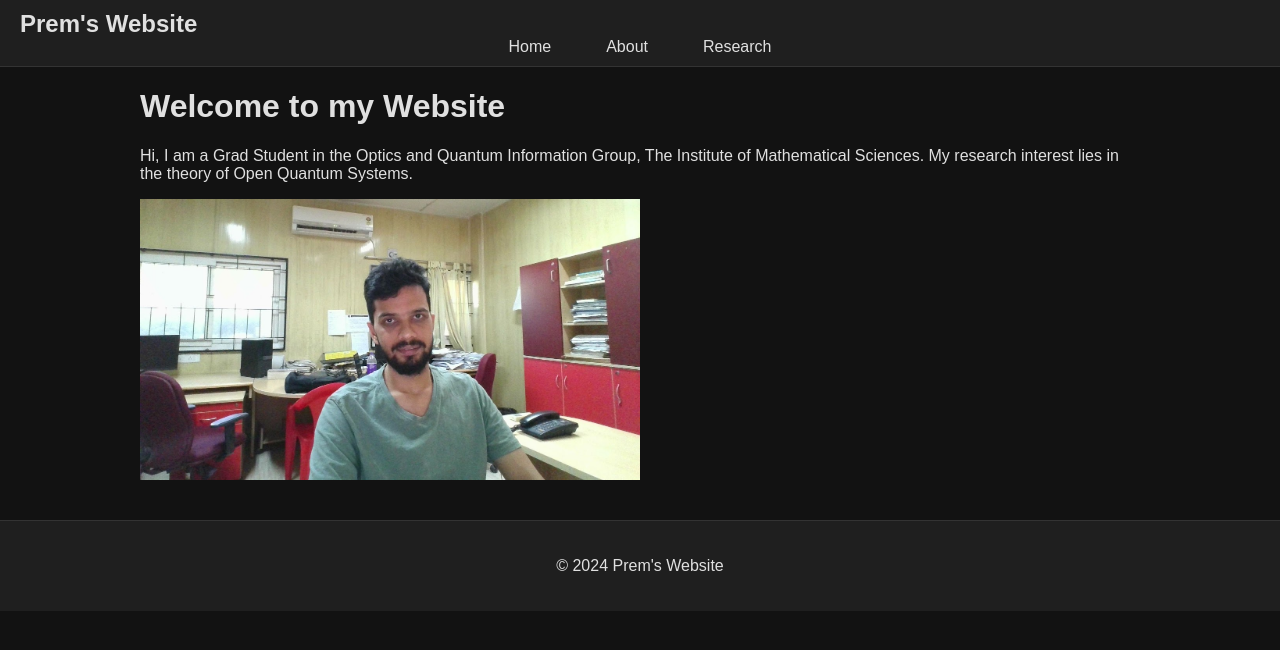
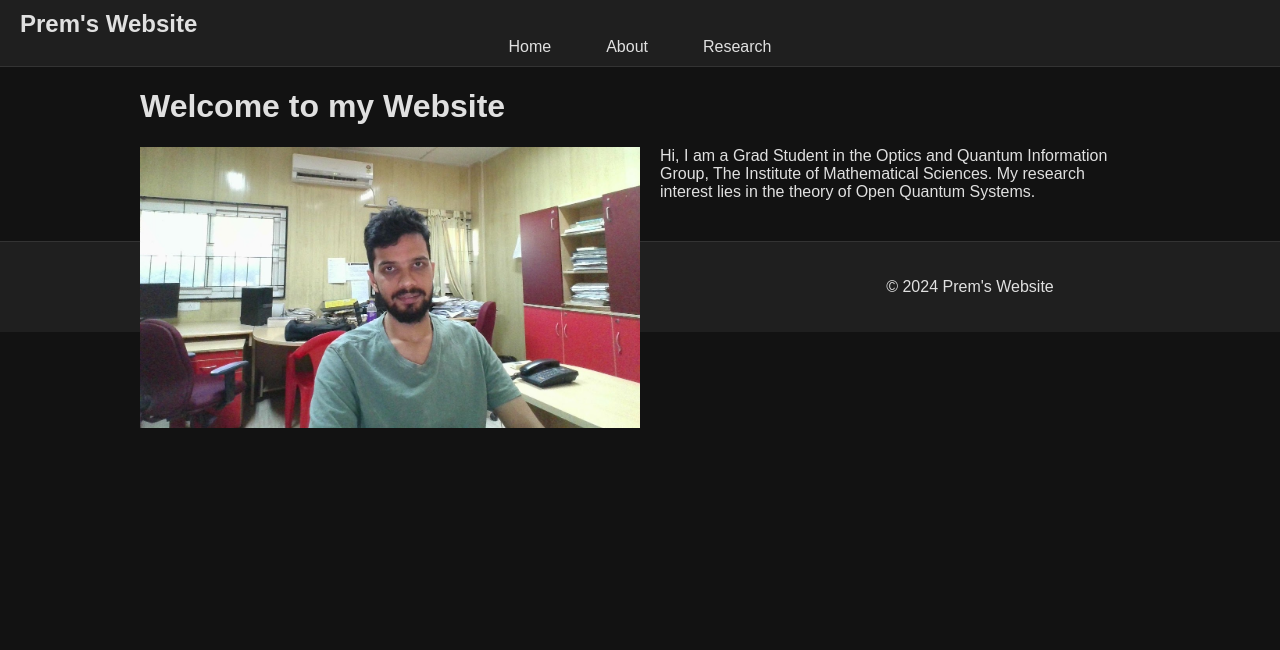
Before and after one commit to prem314/prem314.github.io, a Jekyll site: the page built from index.md, in a window 1280 px wide. Shown: the top 650 px of the page. Built offline with Jekyll 4.4.1, drawn with Linux system fonts in a browser that asks for light colours.

Commit message:
Update index.md

```diff
--- a/index.md
+++ b/index.md
@@ -5,8 +5,8 @@ title: Home
 
 # Welcome to my Website
 
+<div style="float: left; margin-right: 20px; width: 50%;">
+    <img src="{{ '/assets/images/my_picture.jpg' | relative_url }}" alt="My image" style="width: 100%; height: auto;">
+</div>
+
 Hi, I am a Grad Student in the Optics and Quantum Information Group, The Institute of Mathematical Sciences. My research interest lies in the theory of Open Quantum Systems.
-
-<div style="display: flex; align-items: center;">
-    <img src="{{ '/assets/images/my_picture.jpg' | relative_url }}" alt="My image" style="margin-right: 20px; width: 50%; height: auto;">
-</div>
```
